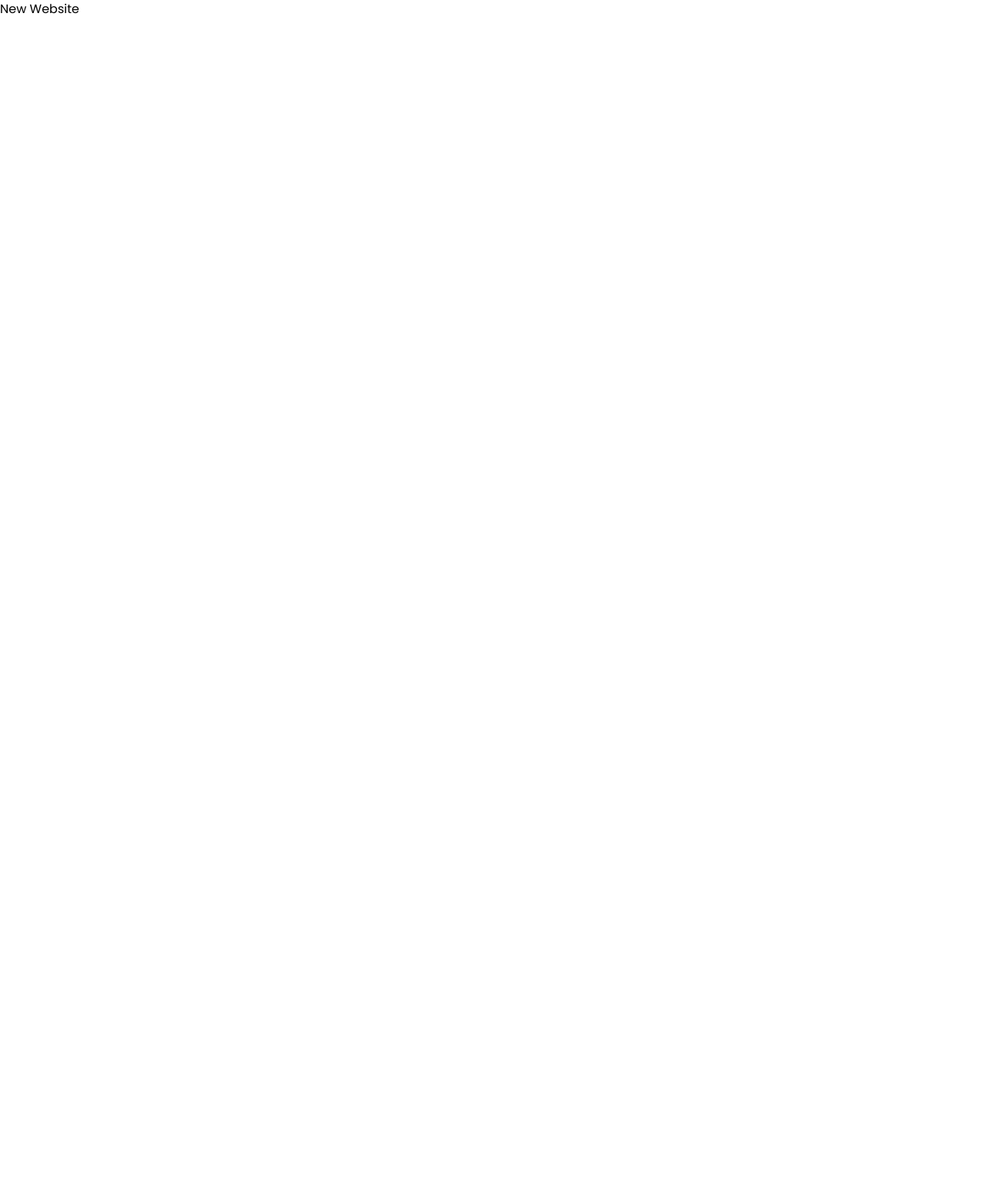
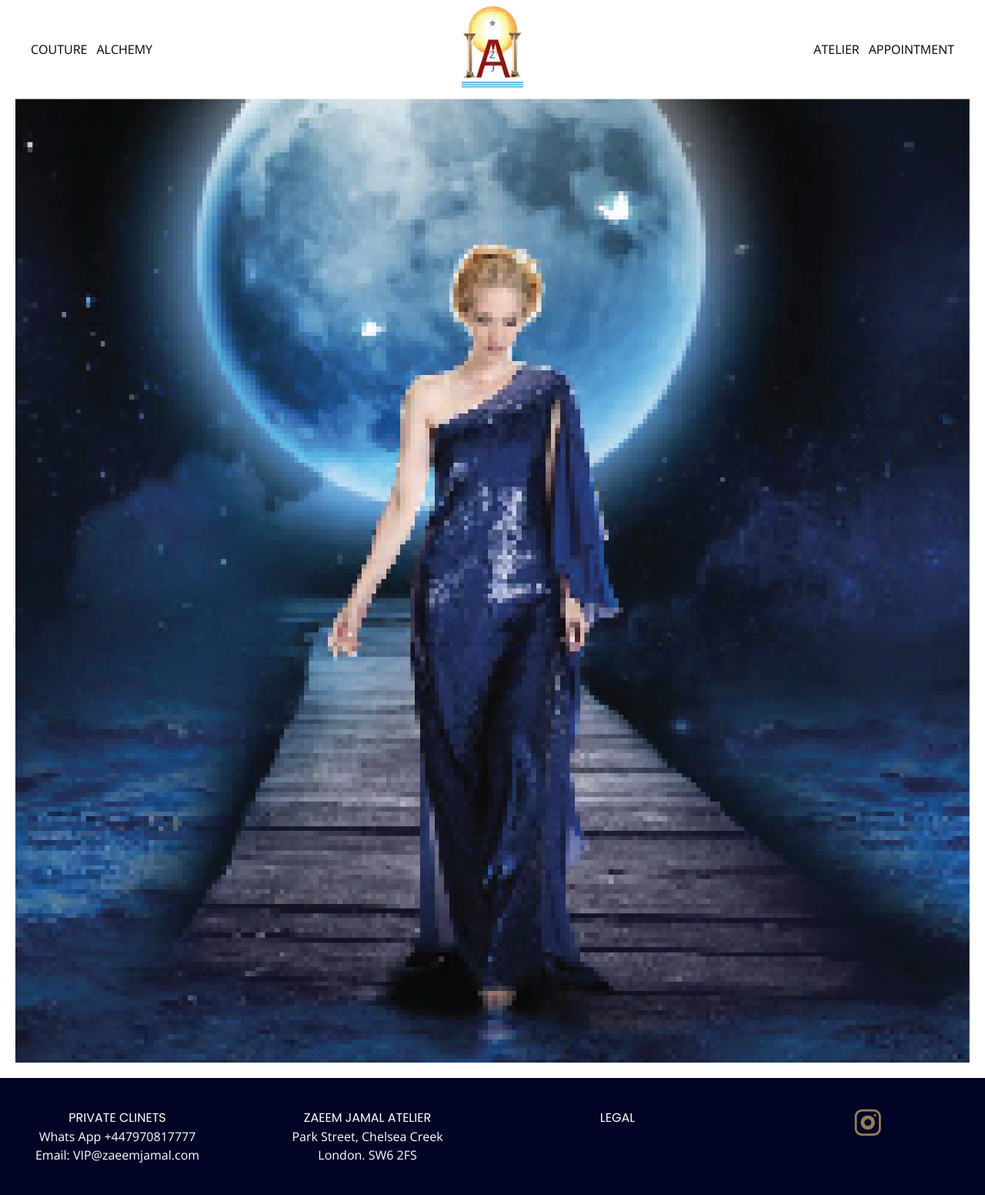
Before and after one commit to bglobal/zjweb, a website: page index.html in a window 1280 px wide. Shown: the whole page at 77% size. Before the commit the page ends 800 px from the top, so only its background shows below. Drawn offline with nearby package versions, Linux system fonts and the light colour scheme.

Commit message:
home page layout done

```diff
--- a/index.html
+++ b/index.html
@@ -34,11 +34,61 @@
 
 </head>
 
-<body class="">
+<body>
+    <div class="py-2">
+        <div class="container m-auto">
+            <div class="grid grid-cols-12 items-center justify-center sm:px-10 px-5">
+                <div class="col-span-5">
+                    <ul class="flex gap-3">
+                        <li><a href="#" class="uppercase">Couture</a></li>
+                        <li><a href="#" class="uppercase">Alchemy</a></li>
+                    </ul>
+                </div>
+                <div class="col-span-2">
+                    <img class="w-[80px] m-auto" src="./src/assets/images/logo.png" alt="">
+                </div>
+                <div class="col-span-5">
+                    <ul class="flex gap-3 justify-end">
+                        <li><a href="#" class="uppercase">Atelier</a></li>
+                        <li><a href="#" class="uppercase">Appointment</a></li>
+                    </ul>
+                </div>
+            </div>
+        </div>
+    </div>
+    <div class="pb-5">
+        <div class="container m-auto">
+            <div class="">
+                <img class="px-5" src="./src/assets/images/home.png" alt="">
+            </div>
+        </div>
+    </div>
+    <div class="bg-[#010425] py-10">
+        <div class="container m-auto">
+            <div class="grid sm:grid-cols-2 lg:grid-cols-4 grid-cols-1 text-white gap-5">
+                <div class="text-center">
+                    <h4 class="uppercase">Private Clinets</h4>
+                    <p>Whats App +447970817777</p>
+                    <p>Email: VIP@zaeemjamal.com</p>
+                </div>
+                <div class="text-center">
+                    <h4 class="uppercase">ZAEEM JAMAL ATELIER</h4>
+                    <p>Park Street, Chelsea Creek</p>
+                    <p>London. SW6 2FS</p>
+                </div>
+                <div class="text-center">
+                    <h4 class="uppercase">LEGAL</h4>
+                </div>
+                <div class="text-center">
+                    <img class="m-auto" src="./src/assets/images/insta.png" alt="">
+                </div>
+            </div>
+        </div>
+    </div>
 
 
 
-    <h1>New Website</h1>
+
 
 
 
```
Also changed, not shown: src/assets/images/home.png (added), src/assets/images/insta.png (added), src/assets/images/logo.png (added).
